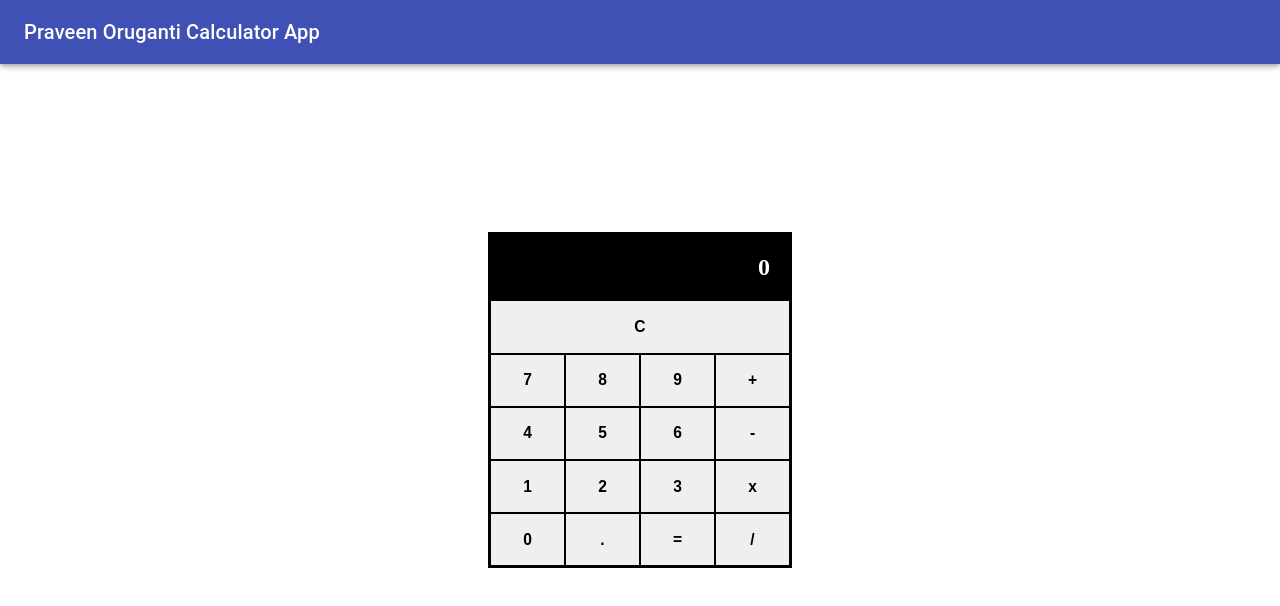
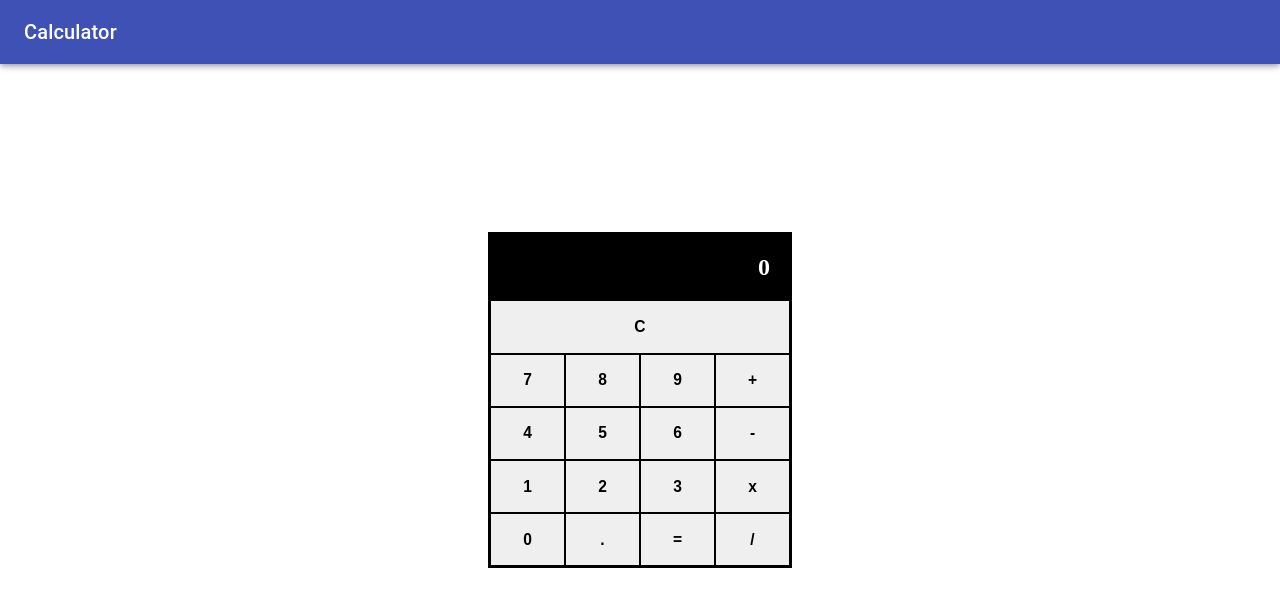
Before and after one commit to praveenorugantitech/praveenorugantitech-calculator-reactjs, a React (Create React App) app: page / in a window 1280 px wide. Shown: the top 606 px of the page. Built offline with nearby package versions, Linux system fonts and the light colour scheme.

Commit message:
All About React JS

```diff
--- a/src/App.js
+++ b/src/App.js
@@ -10,7 +10,7 @@ function App() {
     <div className="App">
       <AppBar>
         <Toolbar>
-          <Typography variant="h6">Praveen Oruganti Calculator App</Typography>
+          <Typography variant="h6">Calculator</Typography>
         </Toolbar>
       </AppBar>
       <Calculator />
```
Also changed, not shown: src/images/screenshot.PNG.
